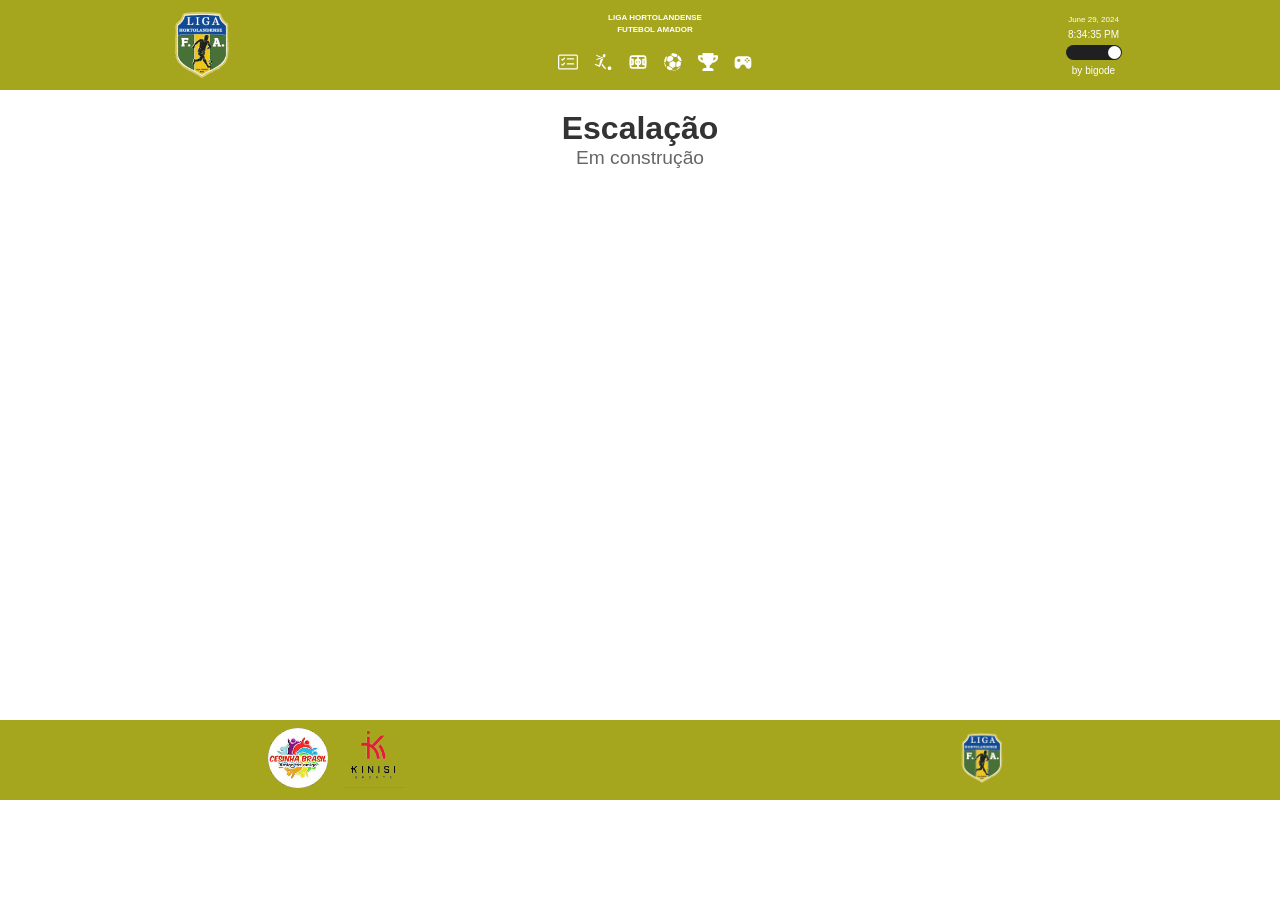
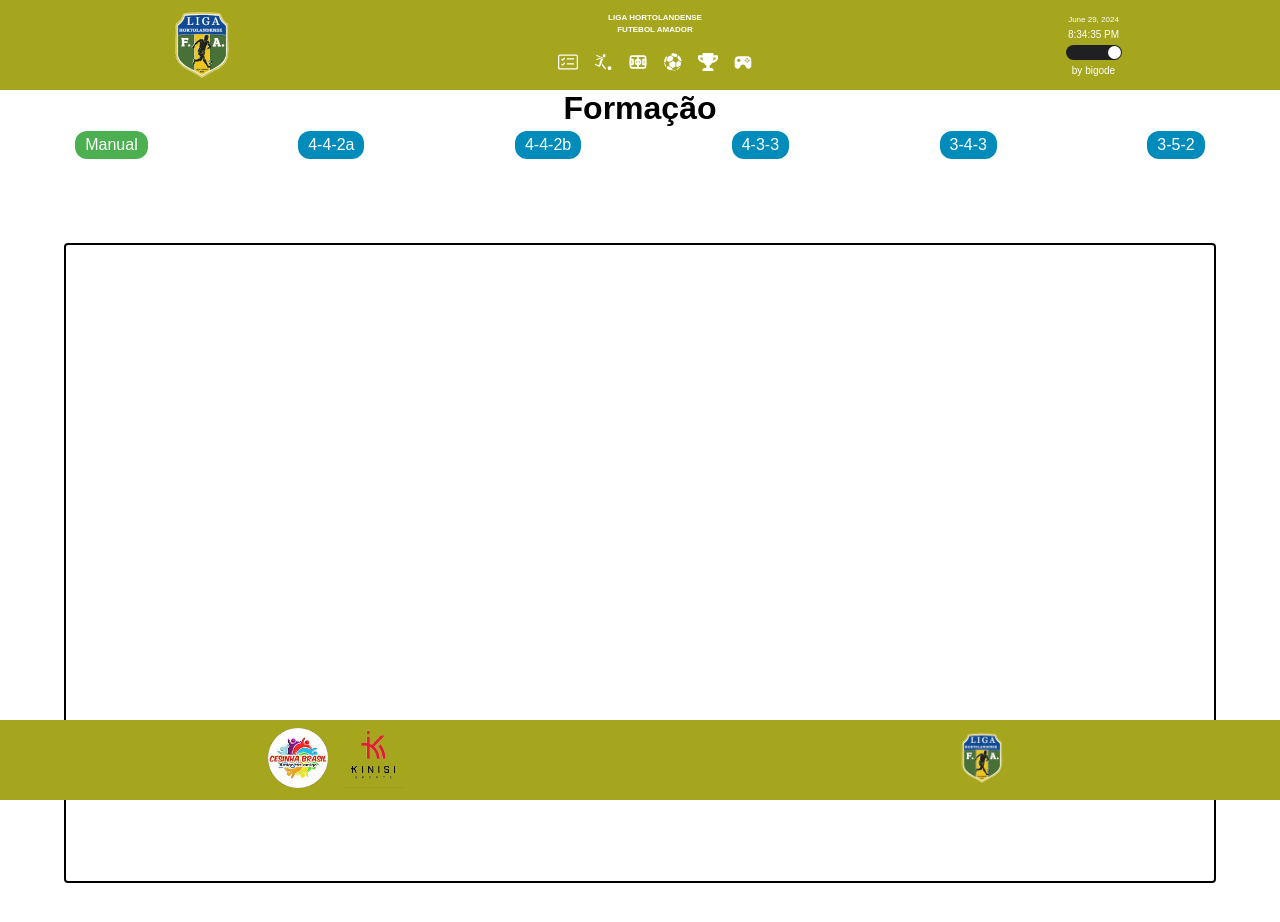
Before and after one commit to Wilrrama/boleiros_v3, a React (Vite) app: page / in a window 1280 px wide. Both pictures are taken after a click on the button 637 px from the left and 64 px from the top of the page. Shown: the top 922 px of the page. Before the commit the page ends 800 px from the top, so only its background shows below. Built offline with nearby package versions, Linux system fonts and the light colour scheme.

Commit message:
feat: formation

```diff
--- a/src/pages/Formation.jsx
+++ b/src/pages/Formation.jsx
@@ -1,26 +1,150 @@
-import React from "react";
-import styled from "styled-components";
-
-const FormationWrapper = styled.div`
-  text-align: center;
-  margin-top: 20px;
-`;
-
-const Title = styled.h1`
-  color: #333;
-  font-size: 2em;
-`;
-
-const Paragraph = styled.p`
-  color: #666;
-  font-size: 1.2em;
-`;
+import React, { useState } from "react";
+import "../styles/styledFormation.css"; // Certifique-se de que este caminho está correto
+import campo from "../assets/images/campo_de_futebol.png"; // Importe a imagem
 
 export const Formation = () => {
+  const [clickedPoints, setClickedPoints] = useState([]);
+
+  function getCoordinates(e) {
+    const rect = e.currentTarget.getBoundingClientRect();
+    const { clientX, clientY } = e;
+    const x = ((clientX - rect.left) / rect.width) * 100;
+    const y = ((clientY - rect.top) / rect.height) * 100;
+
+    if (clickedPoints.length < 11) {
+      setClickedPoints((prevPoints) => [...prevPoints, { x, y }]);
+    } else {
+      alert("O Elenco já tem 11 jogadores.");
+      console.log(clickedPoints);
+    }
+  }
+
+  function manual() {
+    setClickedPoints([]);
+  }
+
+  function show442aCoordinates() {
+    const coordinates = [
+      { x: 46.2042786530901, y: 96.58536523338256 },
+      { x: 5.141474991064815, y: 84.99999937972402 },
+      { x: 93.13319712397615, y: 83.37398311956143 },
+      { x: 38.267770382278485, y: 85.609755477285 },
+      { x: 63.45755750268055, y: 85.40650344476467 },
+      { x: 34.47204903536859, y: 55.52845466427687 },
+      { x: 61.042098463737894, y: 54.51219450167524 },
+      { x: 21.014491532688034, y: 33.373983119561416 },
+      { x: 68.28847558056589, y: 33.57723515208175 },
+      { x: 39.993098267237535, y: 11.626015639886624 },
+      { x: 59.66183615577065, y: 7.15447092443947 },
+    ];
+    setClickedPoints(coordinates.slice(0, 11));
+  }
+
+  function show442bCoordinates() {
+    const coordinates = [
+      { x: 51.38026230796724, y: 96.78861726590289 },
+      { x: 4.796409414073006, y: 78.69918637159394 },
+      { x: 93.47826270096795, y: 77.27642214395166 },
+      { x: 65.1828853876396, y: 83.17073108704109 },
+      { x: 30.676327688458688, y: 82.76422702200044 },
+      { x: 45.514147499106485, y: 63.65853596508988 },
+      { x: 18.59903249374537, y: 46.58536523338256 },
+      { x: 82.43616423723006, y: 46.382113200862236 },
+      { x: 47.23947538406553, y: 28.902438404114267 },
+      { x: 31.366458842442306, y: 8.577235152081746 },
+      { x: 66.56314769560684, y: 7.56097498948012 },
+    ];
+    setClickedPoints(coordinates.slice(0, 11));
+  }
+
+  function show433Coordinates() {
+    const coordinates = [
+      { x: 45.85921307609829, y: 95.77235710330126 },
+      { x: 5.141474991064815, y: 79.10569043663459 },
+      { x: 93.13319712397615, y: 77.68292620899231 },
+      { x: 61.3871640407297, y: 85.40650344476467 },
+      { x: 33.43685230439316, y: 84.18699124964272 },
+      { x: 10.31745864594195, y: 46.78861726590288 },
+      { x: 48.619737692032764, y: 50.04064978622809 },
+      { x: 88.64734462308263, y: 46.1788611683419 },
+      { x: 14.113179992851851, y: 8.78048718460207 },
+      { x: 50, y: 9.390243282163047 },
+      { x: 88.64734462308263, y: 8.577235152081746 },
+    ];
+    setClickedPoints(coordinates.slice(0, 11));
+  }
+
+  function show343Coordinates() {
+    const coordinates = [
+      { x: 8.937196337974715, y: 5.934958729317518 },
+      { x: 49.30986884601638, y: 7.15447092443947 },
+      { x: 89.68254135405805, y: 6.747966859398819 },
+      { x: 48.27467211504096, y: 30.93495872931752 },
+      { x: 46.54934423008191, y: 54.51219450167524 },
+      { x: 15.493442300819089, y: 42.1138205179354 },
+      { x: 82.43616423723006, y: 42.72357661549638 },
+      { x: 45.85921307609829, y: 96.38211320086224 },
+      { x: 46.2042786530901, y: 83.9837392171224 },
+      { x: 17.90890133976175, y: 76.46341401387036 },
+      { x: 78.64044289032016, y: 73.41463352606549 },
+    ];
+    setClickedPoints(coordinates.slice(0, 11));
+  }
+
+  function show352Coordinates() {
+    const coordinates = [
+      { x: 46.54934423008191, y: 96.78861726590289 },
+      { x: 7.901999606999288, y: 83.37398311956143 },
+      { x: 46.894409807073714, y: 85.20325141224436 },
+      { x: 87.957213469099, y: 80.93495872931751 },
+      { x: 8.247065183991097, y: 51.05690994882971 },
+      { x: 91.06280366202529, y: 50.853657916309395 },
+      { x: 48.27467211504096, y: 33.17073108704109 },
+      { x: 34.12698345837678, y: 62.2357717374476 },
+      { x: 67.94341000357407, y: 61.626015639886624 },
+      { x: 27.915803072524213, y: 12.642275802488248 },
+      { x: 68.9786067345495, y: 9.796747347203697 },
+    ];
+    setClickedPoints(coordinates.slice(0, 11));
+  }
+
   return (
-    <FormationWrapper>
-      <Title>Escalação</Title>
-      <Paragraph>Em construção</Paragraph>
-    </FormationWrapper>
+    <>
+      <div className="title">
+        <h1>Formação</h1>
+      </div>
+
+      <div className="button_container">
+        <button className="button" onClick={manual}>
+          Manual
+        </button>
+        <button onClick={show442aCoordinates}>4-4-2a</button>
+        <button onClick={show442bCoordinates}>4-4-2b</button>
+        <button onClick={show433Coordinates}>4-3-3</button>
+        <button onClick={show343Coordinates}>3-4-3</button>
+        <button onClick={show352Coordinates}>3-5-2</button>
+      </div>
+
+      <div className="area-container">
+        <div className="background-container"></div>
+        <div className="area" onClick={getCoordinates}>
+          {clickedPoints.map((clickedPoint, index) => (
+            <div
+              key={index}
+              style={{
+                left: `${clickedPoint.x}%`,
+                top: `${clickedPoint.y}%`,
+                position: "absolute",
+                width: "20px",
+                height: "20px",
+                backgroundColor: "red",
+                borderRadius: "50%",
+                transform: "translate(-50%, -50%)",
+              }}
+            />
+          ))}
+        </div>
+      </div>
+    </>
   );
 };
--- /dev/null
+++ b/src/styles/styledFormation.css
@@ -0,0 +1,67 @@
+.title {
+  text-align: center;
+}
+
+.area-container {
+  display: flex;
+  justify-content: center;
+  align-items: center;
+  height: 100vh;
+}
+
+.area {
+  display: flex;
+  justify-content: center;
+  align-items: center;
+  width: 90%;
+  min-height: 80vh;
+  border: 2px solid black;
+  border-radius: 4px;
+  box-sizing: border-box;
+  position: relative;
+}
+
+.button_container {
+  display: flex;
+  flex-direction: row;
+
+  justify-content: space-around;
+}
+
+.button_container .button {
+  background-color: #4caf50; /* Cor de fundo */
+  border: none; /* Sem borda */
+  color: white; /* Cor do texto */
+  padding: 5px 10px; /* Espaçamento interno */
+  text-align: center; /* Alinhamento do texto */
+  text-decoration: none; /* Sem sublinhado */
+  display: inline-block; /* Exibição inline-block */
+  font-size: 16px; /* Tamanho da fonte */
+  cursor: pointer; /* Cursor ao passar sobre o botão */
+  border-radius: 12px; /* Bordas arredondadas */
+  transition: background-color 0.3s ease; /* Transição suave ao passar sobre o botão */
+}
+
+.button_container .button:hover {
+  background-color: #45a049; /* Cor de fundo ao passar o mouse */
+}
+
+/* Estilização para outros botões */
+.button_container button {
+  background-color: #008cba; /* Cor de fundo */
+  border: none; /* Sem borda */
+  color: white; /* Cor do texto */
+  padding: 5px 10px; /* Espaçamento interno */
+  text-align: center; /* Alinhamento do texto */
+  text-decoration: none; /* Sem sublinhado */
+  display: inline-block; /* Exibição inline-block */
+  font-size: 16px; /* Tamanho da fonte */
+  margin: 4px 2px; /* Margem */
+  cursor: pointer; /* Cursor ao passar sobre o botão */
+  border-radius: 12px; /* Bordas arredondadas */
+  transition: background-color 0.3s ease; /* Transição suave ao passar sobre o botão */
+}
+
+.button_container button:hover {
+  background-color: #007bb5; /* Cor de fundo ao passar o mouse */
+}
```
